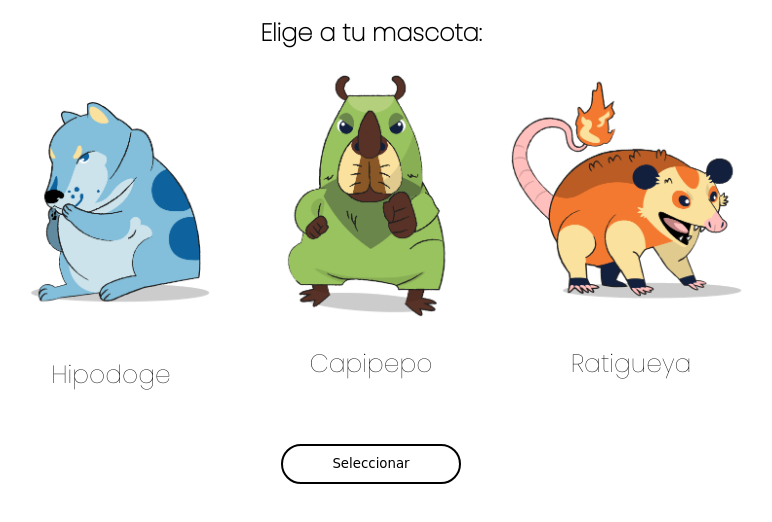
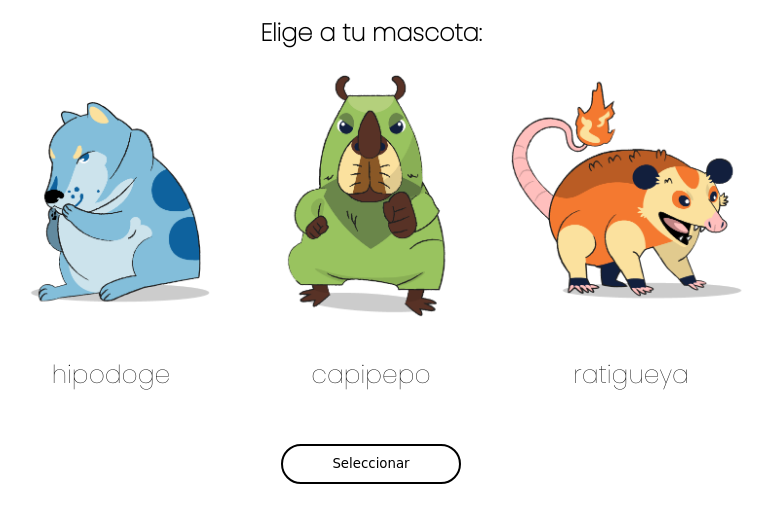
Before and after one commit to Nany262/platzi-ruta-javascript-para-desarrollo-web, a plain HTML site: page curso-gratis-programacion-basica/mokepon.html in a window 1280 px wide. Shown: the part 126-648 px from the top of the page, without its empty margins (269-1041 px from the left). Drawn offline with Linux system fonts and the light colour scheme; a web font is replaced by a local one.

Commit message:
Clase 50 - Manipulando el DOM con iteradores

```diff
--- a/curso-gratis-programacion-basica/js/mokepon.js
+++ b/curso-gratis-programacion-basica/js/mokepon.js
@@ -1,16 +1,18 @@
 let mascotaEnemiga = 0;
 let mascotaJugador = 0;
-let ataqueJugador = "";
-let ataqueEnemigo = "";
-const botonFuego = document.getElementById("boton-fuego");
-const botonAgua = document.getElementById("boton-agua");
-const botonTierra = document.getElementById("boton-tierra");
-const botonReiniciar = document.getElementById("boton-reiniciar");
-const seccionAtaque = document.getElementById("seleccionar-ataque");
+let ataqueJugador = '';
+let ataqueEnemigo = '';
+const botonFuego = document.getElementById('boton-fuego');
+const botonAgua = document.getElementById('boton-agua');
+const botonTierra = document.getElementById('boton-tierra');
+const botonReiniciar = document.getElementById('boton-reiniciar');
+const seccionAtaque = document.getElementById('seleccionar-ataque');
+const contenedorTarjetas = document.getElementById('contenedor-tarjetas')
 let vidasEnemigo = 3;
 let vidasJugador = 3;
 let resultado;
 let final;
+let opcionMokepones;
 
 let mokepones = [];
 
@@ -23,88 +25,89 @@ class Mokepon {
   }
 }
 
-let hipodoge = new Mokepon("hipodoge", "./assets/mokepons_mokepon_hipodoge_attack.webp", 3);
-let capipepo = new Mokepon("capipepo", "./assets/mokepons_mokepon_capipepo_attack.webp", 3);
-let ratigueya = new Mokepon("ratigueya", "./assets/mokepons_mokepon_ratigueya_attack.webp", 3);
+//objetos instancias
+let hipodoge = new Mokepon('hipodoge', './assets/mokepons_mokepon_hipodoge_attack.webp', 3);
+let capipepo = new Mokepon('capipepo', './assets/mokepons_mokepon_capipepo_attack.webp', 3);
+let ratigueya = new Mokepon('ratigueya', './assets/mokepons_mokepon_ratigueya_attack.webp', 3);
 
 hipodoge.ataques.push(
-  { nombre: "AGUA", emoji: "💧", idBoton: "boton-agua"},
-  { nombre: "AGUA", emoji: "💧", idBoton: "boton-agua"},
-  { nombre: "AGUA", emoji: "💧", idBoton: "boton-agua"},
-  { nombre: "FUEGO", emoji: "🔥", idBoton: "boton-fuego"},
-  { nombre: "TIERRA", emoji: "🌱", idBoton: "boton-tierra"},
+  //objetos literarios
+  { nombre: 'AGUA', emoji: '💧', idBoton: 'boton-agua' },
+  { nombre: 'AGUA', emoji: '💧', idBoton: 'boton-agua' },
+  { nombre: 'AGUA', emoji: '💧', idBoton: 'boton-agua' },
+  { nombre: 'FUEGO', emoji: '🔥', idBoton: 'boton-fuego' },
+  { nombre: 'TIERRA', emoji: '🌱', idBoton: 'boton-tierra' },
 );
 
 capipepo.ataques.push(
-  { nombre: "TIERRA", emoji: "🌱", idBoton: "boton-tierra"},
-  { nombre: "TIERRA", emoji: "🌱", idBoton: "boton-tierra"},
-  { nombre: "TIERRA", emoji: "🌱", idBoton: "boton-tierra"},
-  { nombre: "FUEGO", emoji: "🔥", idBoton: "boton-fuego"},
-  { nombre: "AGUA", emoji: "💧", idBoton: "boton-agua"},
+  { nombre: 'TIERRA', emoji: '🌱', idBoton: 'boton-tierra' },
+  { nombre: 'TIERRA', emoji: '🌱', idBoton: 'boton-tierra' },
+  { nombre: 'TIERRA', emoji: '🌱', idBoton: 'boton-tierra' },
+  { nombre: 'FUEGO', emoji: '🔥', idBoton: 'boton-fuego' },
+  { nombre: 'AGUA', emoji: '💧', idBoton: 'boton-agua' },
 );
 
 ratigueya.ataques.push(
-  { nombre: "FUEGO", emoji: "🔥", idBoton: "boton-fuego"},
-  { nombre: "FUEGO", emoji: "🔥", idBoton: "boton-fuego"},
-  { nombre: "FUEGO", emoji: "🔥", idBoton: "boton-fuego"},
-  { nombre: "AGUA", emoji: "💧", idBoton: "boton-agua"},
-  { nombre: "TIERRA", emoji: "🌱", idBoton: "boton-tierra"},
+  { nombre: 'FUEGO', emoji: '🔥', idBoton: 'boton-fuego' },
+  { nombre: 'FUEGO', emoji: '🔥', idBoton: 'boton-fuego' },
+  { nombre: 'FUEGO', emoji: '🔥', idBoton: 'boton-fuego' },
+  { nombre: 'AGUA', emoji: '💧', idBoton: 'boton-agua' },
+  { nombre: 'TIERRA', emoji: '🌱', idBoton: 'boton-tierra' },
 );
 
 mokepones.push(hipodoge, capipepo, ratigueya);
-console.log(mokepones);
 
 function seleccionarMascotaJugador() {
-  let inputHipodoge = document.getElementById("hipodoge"); // id=1
-  let inputCapipepo = document.getElementById("capipepo"); // id=2
-  let inputRatigueya = document.getElementById("ratigueya"); // id=3
-  let spanMascotaJugador = document.getElementById("mascota-jugador");
-  let seccionMascota = document.getElementById("seleccionar-mascota");
+  let inputHipodoge = document.getElementById('hipodoge'); // id=1
+  let inputCapipepo = document.getElementById('capipepo'); // id=2
+  let inputRatigueya = document.getElementById('ratigueya'); // id=3
+  let spanMascotaJugador = document.getElementById('mascota-jugador');
+  let seccionMascota = document.getElementById('seleccionar-mascota');
 
-  seccionMascota.style.display = "none";
+  seccionMascota.style.display = 'none';
   if (inputHipodoge.checked) {
-    spanMascotaJugador.innerHTML = "Hipodoge";
+    spanMascotaJugador.innerHTML = 'Hipodoge';
     mascotaJugador = 1;
     /* botonFuego.hidden = true
          botonTierra.hidden = true
          botonAgua.hidden = false*/
-    seccionAtaque.style.display = "flex";
+    seccionAtaque.style.display = 'flex';
   } else if (inputCapipepo.checked) {
-    spanMascotaJugador.innerHTML = "Capipepo";
+    spanMascotaJugador.innerHTML = 'Capipepo';
     mascotaJugador = 2;
     /* botonFuego.hidden = true
          botonAgua.hidden = true
          botonTierra.hidden = false*/
-    seccionAtaque.style.display = "flex";
+    seccionAtaque.style.display = 'flex';
   } else if (inputRatigueya.checked) {
-    spanMascotaJugador.innerHTML = "Ratigueya";
+    spanMascotaJugador.innerHTML = 'Ratigueya';
     mascotaJugador = 3;
     /* botonAgua.hidden = true
          botonTierra.hidden = true
          botonFuego.hidden = false*/
-    seccionAtaque.style.display = "flex";
+    seccionAtaque.style.display = 'flex';
   } else {
-    alert("No seleccionaste ninguna mascota");
+    alert('No seleccionaste ninguna mascota');
     reiniciarJuego();
   }
   seleccionarMascotaEnemigo();
 }
 
 function seleccionarMascotaEnemigo() {
-  let spanMascotaEnemigo = document.getElementById("mascota-enemigo");
+  let spanMascotaEnemigo = document.getElementById('mascota-enemigo');
   mascotaEnemiga = aleatorio(1, 3);
   while (mascotaEnemiga === mascotaJugador) {
     mascotaEnemiga = aleatorio(1, 3);
   }
   if (mascotaEnemiga === 1) {
-    spanMascotaEnemigo.innerHTML = "Hipodoge";
-    ataqueEnemigo = "AGUA";
+    spanMascotaEnemigo.innerHTML = 'Hipodoge';
+    ataqueEnemigo = 'AGUA';
   } else if (mascotaEnemiga === 2) {
-    spanMascotaEnemigo.innerHTML = "Capipepo";
-    ataqueEnemigo = "TIERRA";
+    spanMascotaEnemigo.innerHTML = 'Capipepo';
+    ataqueEnemigo = 'TIERRA';
   } else if (mascotaEnemiga === 3) {
-    spanMascotaEnemigo.innerHTML = "Ratigueya";
-    ataqueEnemigo = "FUEGO";
+    spanMascotaEnemigo.innerHTML = 'Ratigueya';
+    ataqueEnemigo = 'FUEGO';
   }
 }
 
@@ -113,27 +116,27 @@ function aleatorio(min, max) {
 }
 
 function ataqueFuego() {
-  ataqueJugador = "FUEGO";
+  ataqueJugador = 'FUEGO';
   combate();
 }
 
 function ataqueAgua() {
-  ataqueJugador = "AGUA";
+  ataqueJugador = 'AGUA';
   combate();
 }
 
 function ataqueTierra() {
-  ataqueJugador = "TIERRA";
+  ataqueJugador = 'TIERRA';
   combate();
 }
 
 function crearMensaje(resultado, final) {
-  let mensajeResultado = document.getElementById("mensaje-resultado");
-  let mensajeAtaqueJugador = document.getElementById("ataque-jugador");
-  let mensajeAtaqueEnemigo = document.getElementById("ataque-enemigo");
+  let mensajeResultado = document.getElementById('mensaje-resultado');
+  let mensajeAtaqueJugador = document.getElementById('ataque-jugador');
+  let mensajeAtaqueEnemigo = document.getElementById('ataque-enemigo');
 
-  let nuevoAtaqueJugador = document.createElement("p");
-  let nuevoAtaqueEnemigo = document.createElement("p");
+  let nuevoAtaqueJugador = document.createElement('p');
+  let nuevoAtaqueEnemigo = document.createElement('p');
   if (final) {
     botonAgua.disabled = true;
     botonFuego.disabled = true;
@@ -150,22 +153,22 @@ function crearMensaje(resultado, final) {
 }
 
 function combate() {
-  let spanVidasJugador = document.getElementById("vidas-jugador");
-  let spanVidasEnemigo = document.getElementById("vidas-enemigo");
+  let spanVidasJugador = document.getElementById('vidas-jugador');
+  let spanVidasEnemigo = document.getElementById('vidas-enemigo');
 
   if (vidasJugador != 0 && !final) {
     if (
-      (ataqueJugador === "FUEGO" && ataqueEnemigo === "TIERRA") ||
-      (ataqueJugador === "AGUA" && ataqueEnemigo === "FUEGO") ||
-      (ataqueJugador === "TIERRA" && ataqueEnemigo === "AGUA")
+      (ataqueJugador === 'FUEGO' && ataqueEnemigo === 'TIERRA') ||
+      (ataqueJugador === 'AGUA' && ataqueEnemigo === 'FUEGO') ||
+      (ataqueJugador === 'TIERRA' && ataqueEnemigo === 'AGUA')
     ) {
-      resultado = "GANASTE 🎉";
+      resultado = 'GANASTE 🎉';
       spanVidasEnemigo.innerHTML = --vidasEnemigo;
     }
     if (ataqueJugador === ataqueEnemigo) {
-      resultado = "EMPATE 😒";
+      resultado = 'EMPATE 😒';
     } else {
-      resultado = "PERDISTE 🥲";
+      resultado = 'PERDISTE 🥲';
       spanVidasJugador.innerHTML = --vidasJugador;
     }
   }
@@ -175,10 +178,10 @@ function combate() {
 
 function revisarVidas() {
   if (vidasEnemigo <= 0) {
-    resultado = "FIN DEL JUEGO - GANASTE 🥳🎉";
+    resultado = 'FIN DEL JUEGO - GANASTE 🥳🎉';
     final = true;
   } else if (vidasJugador <= 0) {
-    resultado = "FIN DEL JUEGO - PERDISTE ☠️⚰️";
+    resultado = 'FIN DEL JUEGO - PERDISTE ☠️⚰️';
     final = true;
   }
 }
@@ -188,18 +191,32 @@ function reiniciarJuego() {
 }
 
 function iniciarJuego() {
-  let botonMascotaJugador = document.getElementById("boton-mascota");
+  let botonMascotaJugador = document.getElementById('boton-mascota');
+  mokepones.forEach((mokepon) => {
+    //template literario
+    opcionMokepones = `
+      <input type='radio' name='mascota' id='${mokepon.nombre}' />
+      <label for='${mokepon.nombre}' class='tarjeta-mokepon'>
+          <div class='circulo-mokepon'>
+              <img src='${mokepon.imagen}' alt='${mokepon.nombre}' />
+          </div>
+          <p>${mokepon.nombre}</p>
+      </label>`
+      contenedorTarjetas.innerHTML += opcionMokepones
+  })
 
-  seccionAtaque.style.display = "none";
+
+
+  seccionAtaque.style.display = 'none';
   botonReiniciar.hidden = true;
-  botonMascotaJugador.addEventListener("click", seleccionarMascotaJugador);
-  botonFuego.addEventListener("click", ataqueFuego);
-  botonAgua.addEventListener("click", ataqueAgua);
-  botonTierra.addEventListener("click", ataqueTierra);
-  botonReiniciar.addEventListener("click", reiniciarJuego);
+  botonMascotaJugador.addEventListener('click', seleccionarMascotaJugador);
+  botonFuego.addEventListener('click', ataqueFuego);
+  botonAgua.addEventListener('click', ataqueAgua);
+  botonTierra.addEventListener('click', ataqueTierra);
+  botonReiniciar.addEventListener('click', reiniciarJuego);
 }
 
-window.addEventListener("load", iniciarJuego);
+window.addEventListener('load', iniciarJuego);
 
 /* Hipodoge -> Agua
 Capipepo -> Tierra
--- a/curso-gratis-programacion-basica/mokepon.html
+++ b/curso-gratis-programacion-basica/mokepon.html
@@ -12,26 +12,7 @@
         <h1 id="titulo">!MOKEPON!</h1>
         <h2 class="subtitulo">Elige a tu mascota:</h2>
 
-        <div class="tarjetas">
-            <input type="radio" name="mascota" id="hipodoge" />
-            <label for="hipodoge" class="tarjeta-mokepon">
-                <div class="circulo-mokepon">
-                    <img src="./assets/mokepons_mokepon_hipodoge_attack.webp" alt="Hipodoge" />
-                </div>
-                <p>Hipodoge</p>
-            </label>
-
-            <input type="radio" name="mascota" id="capipepo" />
-            <label for="capipepo" class="tarjeta-mokepon">
-                <img src="./assets/mokepons_mokepon_capipepo_attack.webp" alt="Capipepo" />
-                <p>Capipepo</p>
-            </label>
-
-            <input type="radio" name="mascota" id="ratigueya" />
-            <label for="ratigueya" class="tarjeta-mokepon">
-                <img src="./assets/mokepons_mokepon_ratigueya_attack.webp" alt="Ratigueya" />
-                <p>Ratigueya</p>
-            </label>
+        <div id="contenedor-tarjetas" class="tarjetas">
         </div>
         <br>
         <button id="boton-mascota">Seleccionar</button>
```
